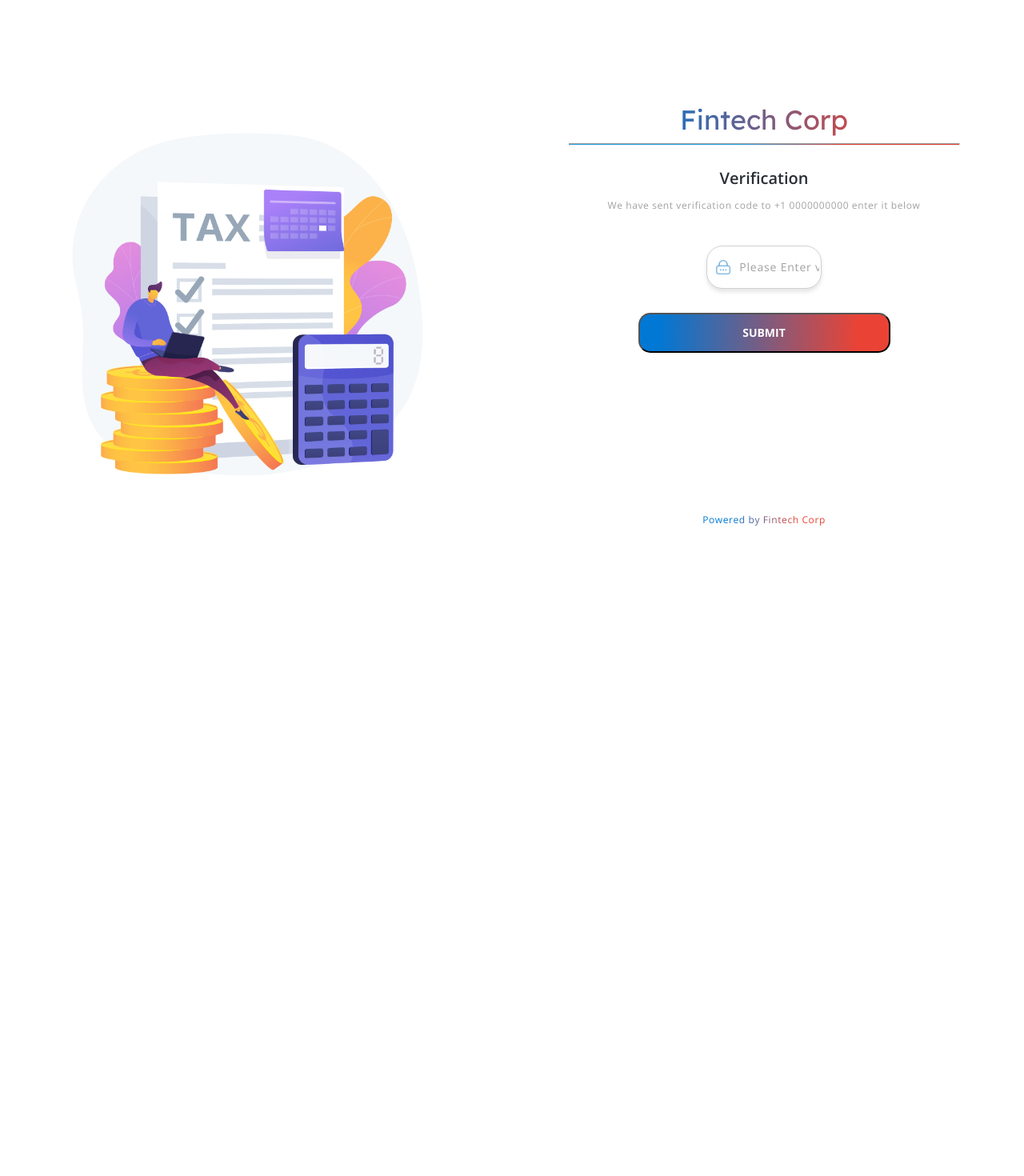
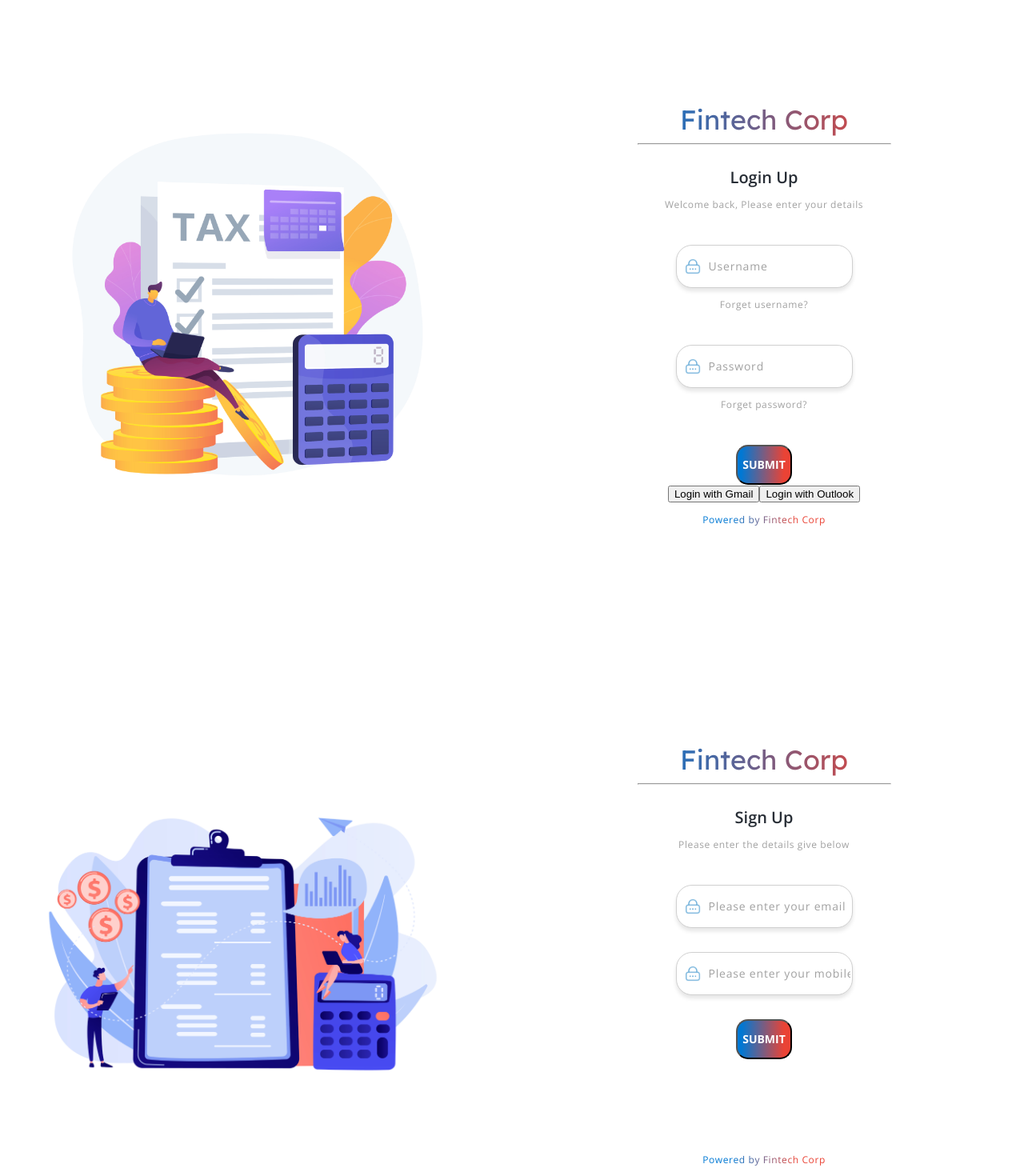
Before and after one commit to Fincorp-Project/Frontend, a React (Create React App) app: page / in a window 1280 px wide. Shown: the part 20-1490 px from the top of the page at 80% size. Before the commit the page ends 800 px from the top, so only its background shows below. Built offline with nearby package versions, Linux system fonts and the light colour scheme.

Commit message:
login and sign up page

```diff
--- a/src/App.js
+++ b/src/App.js
@@ -1,19 +1,19 @@
 import './App.css';
-import Signup from './components/Signup';
+import Login from './pages/Login';
+import Signup from './pages/Signup';
 import Verification from './pages/Verification';
 import CreatePassword from './pages/CreatePassword';
 import RegistrationComplete from './pages/RegistrationComplete';
 
 function App() {
   return (
-   <>
-    {/* <Signup></Signup> */}
-    <div className='App'>
+    <div className="App">
+      <Login />
+      <Signup />
       <Verification />
-      {/* <CreatePassword /> */}
-      {/* <RegistrationComplete /> */}
+      <CreatePassword />
+      <RegistrationComplete />
     </div>
-    </>
   );
 }
 
--- a/src/assets/styles/Signup.css
+++ /dev/null
@@ -1,93 +0,0 @@
-
-.signup-container{
-    display: flex;
-    max-width: 100%;
-    max-height: 100%;
-    background: #FFF;
-    justify-content: center;
-    padding: 150px 50px;
-}
-.signup-img{
-    flex-basis: 60%;
-    flex-shrink: 0;
-    background: url('../images/20943673.png'), lightgray 50% / cover no-repeat;
-    background-position: center;
-    background-size: cover;
-    background-repeat: no-repeat;
-}
-.signup-form{
-    display: flex;
-    flex-direction: column;
-    justify-content: center;
-    align-items: center;
-    width: 600px;
-    height: 641px;
-    flex-shrink: 0;
-
-}
-.logo{
-font-family: Lexend;
-font-size: 34px;
-font-style: normal;
-font-weight: 400;
-line-height: normal;
-background: linear-gradient(95deg, #71C9CE 21.79%, #EA4335 106%);
-background-clip: text;
--webkit-background-clip: text;
--webkit-text-fill-color: transparent;
-}
-.line{
-width: 487px;
-height: 1px;
-background: linear-gradient(90deg, #28A8EA 44.2%, #EA4335 70.47%);
-}
-.signuptext{
-color: #282E36;
-font-family: Open Sans;
-font-size: 24px;
-font-style: normal;
-font-weight: 600;
-line-height: normal;
-}
-.subtext{
-color: #A1A1A1;
-font-family: Open Sans;
-font-size: 12px;
-font-style: normal;
-font-weight: 400;
-line-height: normal;
-letter-spacing: 0.6px;
-}
-form{
-    display: flex;
-    flex-direction: column;
-    justify-content: center;
-    align-items: center;
-}
-form input{
-width: 487px;
-height: 70px;
-flex-shrink: 0;
-border-radius: 20px;
-border: 1px solid #63A9D7;
-background: #FFF;
-box-shadow: 0px 4px 5px 0px rgba(0, 0, 0, 0.10);
-}
-button{
-    width: 487px;
-height: 70px;
-flex-shrink: 0;
-border-radius: 15px;
-background: linear-gradient(91deg, #0078D4 7.55%, #EA4335 87.63%);
-}
-.btmline{
-    font-family: Open Sans;
-font-size: 12px;
-font-style: normal;
-font-weight: 400;
-line-height: normal;
-background: linear-gradient(91deg, #0078D4 24.24%, #EA4335 75.49%);
-background-clip: text;
--webkit-background-clip: text;
--webkit-text-fill-color: transparent;
-}
--- a/src/components/Signup.js
+++ /dev/null
@@ -1,76 +0,0 @@
-import React, { useState } from "react";
-
-
-function Signup() {
-  const [formData, setFormData] = useState({
-    email: "",
-    phoneNumber: "",
-  });
-  const [errors, setErrors] = useState({});
-
-  const handleChange = (e) => {
-    const { name, value } = e.target;
-    setFormData({ ...formData, [name]: value });
-  };
-
-  const handleSubmit = (e) => {
-    e.preventDefault();
-    const validationErrors = validateForm(formData);
-    if (Object.keys(validationErrors).length === 0) {
-      // You can make an API call to register the user here
-      console.log("Form data submitted:", formData);
-    } else {
-      setErrors(validationErrors);
-    }
-  };
-
-  const validateForm = (data) => {
-    const errors = {};
-    // Basic form validation
-    if (!data.email) {
-      errors.email = "Email is required";
-    }
-    if (!data.phoneNumber) {
-      errors.phoneNumber = "Phone Number is required";
-    }
-    return errors;
-  };
-
-  return (
-    <div className="signup-container">
-      <div className="signup-img">
-      </div>
-      <div className="signup-form">
-        <p className="logo">Fintech Corp</p>
-        <hr className="line" />
-        <p className="signuptext">Sign Up</p>
-        <p className="subtext">Please enter the details give below</p>
-        <form onSubmit={handleSubmit}>
-          <input
-            type="email"
-            name="email"
-            placeholder="Please enter your email ID"
-            value={formData.email}
-            onChange={handleChange}
-          />
-          {errors.email && <div className="error">{errors.email}</div>}
-
-          <input
-            type="tel"
-            name="phoneNumber"
-            placeholder="Please enter your mobile number"
-            value={formData.phoneNumber}
-            onChange={handleChange}
-          />
-          {errors.phoneNumber && (
-            <div className="error">{errors.phoneNumber}</div>
-          )}
-          <button type="submit">Sign Up</button>
-        </form>
-        <p className="btmline">Powered by Fintech Corp</p>
-      </div>
-    </div>
-  );
-}
-
-export default Signup;
--- a/src/index.js
+++ b/src/index.js
@@ -3,7 +3,6 @@ import ReactDOM from 'react-dom/client';
 import './index.css';
 import App from './App';
 import reportWebVitals from './reportWebVitals';
-import './assets/styles/Signup.css';
 
 const root = ReactDOM.createRoot(document.getElementById('root'));
 root.render(
--- /dev/null
+++ b/src/pages/Login.jsx
@@ -0,0 +1,51 @@
+import React from "react";
+import "../styles/Verification.css";
+import "../styles/CreatePassword.css";
+import login from "../assets/login.png";
+function Login() {
+  return (
+    <div className="verification-page">
+      <div className="verification-image">
+        <img src={login} alt="signup" />
+      </div>
+      <div className="verification-form">
+        <h2 className="fintech-heading">Fintech Corp</h2>
+        <hr className="line" />
+        <h4>Login Up</h4>
+        <p>Welcome back, Please enter your details</p>
+        <form>
+          <div className="form-group">
+            <input
+              className="verification-input icon-input"
+              type="text"
+              id="verification-code"
+              name="verification-code"
+              placeholder="Username"
+            />
+            <p>Forget username?</p>
+          </div>
+          <div className="form-group">
+            <input
+              className="verification-input icon-input"
+              type="text"
+              id="verification-code"
+              name="verification-code"
+              placeholder="Password"
+            />
+            <p>Forget password?</p>
+          </div>
+          <button type="submit" className="submit-button">
+            SUBMIT
+          </button>
+          <div>
+            <button>Login with Gmail</button>
+            <button>Login with Outlook</button>
+          </div>
+          <p className="powered-text">Powered by Fintech Corp</p>
+        </form>
+      </div>
+    </div>
+  );
+}
+
+export default Login;
--- /dev/null
+++ b/src/pages/Signup.js
@@ -0,0 +1,45 @@
+// import React from "react";
+import '../styles/Verification.css';
+import '../styles/CreatePassword.css';
+import signup from '../assets/signup.png';
+function CreatePassword(){
+    return (
+      <div className="verification-page">
+        <div className="verification-image">
+          <img src={signup} alt="signup" />
+        </div>
+        <div className="verification-form">
+          <h2 className="fintech-heading">Fintech Corp</h2>
+          <hr className="line" />
+          <h4>Sign Up</h4>
+          <p>Please enter the details give below</p>
+          <form>
+            <div className="form-group">
+              <input
+                className="verification-input icon-input"
+                type="text"
+                id="verification-code"
+                name="verification-code"
+                placeholder="Please enter your email ID"
+              />
+            </div>
+            <div className="form-group">
+              <input
+                className="verification-input icon-input"
+                type="text"
+                id="verification-code"
+                name="verification-code"
+                placeholder="Please enter your mobile number"
+              />
+            </div>
+            <button type="submit" className="submit-button">
+              SUBMIT
+            </button>
+            <p className="powered-text">Powered by Fintech Corp</p>
+          </form>
+        </div>
+      </div>
+    );
+}
+
+export default CreatePassword;
--- a/src/styles/Verification.css
+++ b/src/styles/Verification.css
@@ -60,7 +60,7 @@ line-height: normal;
 letter-spacing: 0.6px;
 }
 .verification-form input {
-    width: 45%;
+    /* width: 45%; */
     height: 50px;
     margin-top: 30px;
     flex-shrink: 0;
@@ -109,7 +109,7 @@ letter-spacing: 0.8px;
     background: linear-gradient(90deg, #28A8EA 44.2%, #EA4335 70.47%);
 }
 .submit-button{
-    width: 50%;
+    /* width: 50%; */
 height: 50px;
 flex-shrink: 0;
     border-radius: 15px;
```
Also changed, not shown: src/assets/login.png (added), src/assets/signup.png (renamed from src/assets/images/20943673.png).
